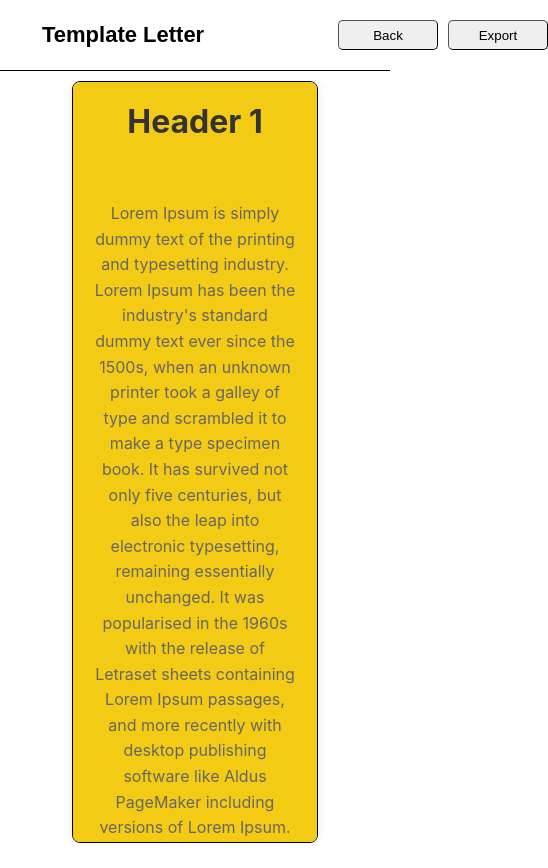
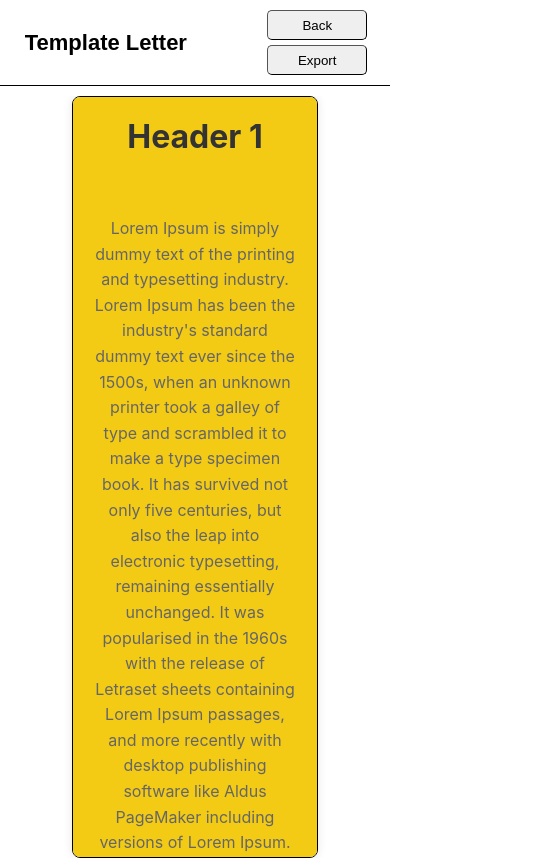
Before and after one commit to ValoQuang/flodesk-template, a React (Create React App) app: page / in a window 390 px wide. Both pictures are taken after a click on the element "Template Letter". Shown: the whole page, 548 px wide, since content can reach past the window. Built offline with nearby package versions, Linux system fonts and the light colour scheme.

Commit message:
fix: edit typo, types

```diff
--- a/src/AppContextProvider.tsx
+++ b/src/AppContextProvider.tsx
@@ -23,9 +23,9 @@ export const defaultValue: TemplateContextType = {
     },
   },
   setCurrentTemplate: () => {},
-  fetchTemplateList: () => {},
+  setTemplatesList: () => {},
   updateTemplateSettings: () => {},
-  setCurrentElement: () => {},
+  setCurrentElementTag: () => {},
 };
 
 const TemplateContext = createContext<TemplateContextType>(defaultValue);
@@ -33,22 +33,12 @@ const TemplateContext = createContext<TemplateContextType>(defaultValue);
 export const useTemplateContext = () => useContext(TemplateContext);
 
 export const TemplateProvider = ({ children }: { children: ReactNode }) => {
-  const [currentElementTag, setCurrentEl] = useState<string | null>(
+  const [currentElementTag, setCurrentElementTag] = useState<string | null>(
     ELEMENT_TAG.PAGE
   );
   const [currentTemplate, setCurrentTemplate] = useState<Template | null>(null);
-  const [templatesList, setTemplateList] = useState<Template[]>([]);
+  const [templatesList, setTemplatesList] = useState<Template[]>([]);
   const exportRef = useRef(null);
-
-  const setCurrentElement = (newEl: string | null) => {
-    if (currentTemplate) {
-      setCurrentEl(newEl);
-    }
-  };
-
-  const fetchTemplateList = (data: Template[]) => {
-    setTemplateList(data);
-  };
 
   const updateTemplateSettings = (settings: {
     property: string;
@@ -70,11 +60,11 @@ export const TemplateProvider = ({ children }: { children: ReactNode }) => {
           currentTemplate,
           setCurrentTemplate,
           updateTemplateSettings,
-          setCurrentElement,
+          setCurrentElementTag,
           currentElementTag,
           templatesList,
-          fetchTemplateList,
-          exportRef
+          setTemplatesList,
+          exportRef,
         } as TemplateContextType
       }
     >
--- a/src/components/Navbar/Navbar.css
+++ b/src/components/Navbar/Navbar.css
@@ -17,7 +17,7 @@
 }
 
 .navbar-input-header {
-  height:24px;
+  height: 24px;
   font-size: 22px;
   border-style: hidden;
   font-weight: bold;
@@ -36,3 +36,22 @@
   background-color: #e0e0e0;
   border-color: #999;
 }
+
+@media only screen and (max-width: 600px) {
+  .navbar-container {
+    width: 100%;
+    border-right-style: none;
+    margin: 10px 0px 10px 0px;
+    justify-content: space-around;
+  }
+
+  .navbar-container section {
+    flex-direction: column;
+    gap: 5px;
+  }
+
+  .navbar-input-header {
+    width: 50%;
+    border-style: hidden;
+  }
+}
--- a/src/components/Navbar/Navbar.tsx
+++ b/src/components/Navbar/Navbar.tsx
@@ -7,7 +7,7 @@ const Navbar = () => {
   const {
     exportRef,
     currentTemplate,
-    setCurrentElement,
+    setCurrentElementTag,
     setCurrentTemplate,
     templatesList,
     updateTemplateSettings,
@@ -20,13 +20,13 @@ const Navbar = () => {
     templatesList[foundIndex] = currentTemplate!;
 
     setCurrentTemplate(null as unknown as SetStateAction<Template>);
-    setCurrentElement(null);
+    setCurrentElementTag(null);
   };
 
   const handleExportStaticPage = () => {
     if (exportRef.current)
       return new Promise<void>((resolve, _) => {
-        setCurrentElement(null);
+        setCurrentElementTag(null);
         resolve();
       }).then(() => {
         const elementHTML = exportRef.current.outerHTML;
@@ -69,14 +69,12 @@ const Navbar = () => {
   return (
     <div className="navbar">
       <div className="navbar-container">
-        <section>
         <input
           className="navbar-input-header"
           type="text"
           onChange={handleTemplateTitle}
           value={currentTemplate?.title}
         />
-        </section>
 
         <section>
           {renderButton("Back", handleBackToTemplateSelector)}
--- a/src/components/Preview/Preview.tsx
+++ b/src/components/Preview/Preview.tsx
@@ -7,8 +7,12 @@ import "./Preview.css";
 import { ELEMENT_TAG } from "../../enum";
 
 const Preview = () => {
-  const { exportRef, currentTemplate, setCurrentElement, currentElementTag } =
-    useTemplateContext();
+  const {
+    exportRef,
+    currentTemplate,
+    setCurrentElementTag,
+    currentElementTag,
+  } = useTemplateContext();
 
   const captureClickElement = useCallback(
     (event: any) => {
@@ -19,12 +23,12 @@ const Preview = () => {
       ];
       const clickedId = event.target.id;
       if (validIds.includes(clickedId)) {
-        setCurrentElement(clickedId);
+        setCurrentElementTag(clickedId);
       } else {
-        setCurrentElement(ELEMENT_TAG.PAGE);
+        setCurrentElementTag(ELEMENT_TAG.PAGE);
       }
     },
-    [setCurrentElement]
+    [setCurrentElementTag]
   );
 
   const renderTemplate = useCallback(() => {
--- a/src/pages/TemplateBuilder.css
+++ b/src/pages/TemplateBuilder.css
@@ -24,6 +24,7 @@
 
   .templateBuilder-display {
     width: 100%;
+    flex-grow: 1;
     border-right-style: none;
   }
 
--- a/src/pages/TemplateSelector.tsx
+++ b/src/pages/TemplateSelector.tsx
@@ -10,7 +10,7 @@ const TemplateSelector: React.FC = () => {
     currentTemplate,
     setCurrentTemplate,
     templatesList,
-    fetchTemplateList,
+    setTemplatesList,
   } = useTemplateContext();
 
   const handleSelectTemplate = (currentTemplate: Template) => {
@@ -19,7 +19,7 @@ const TemplateSelector: React.FC = () => {
 
   useEffect(() => {
     //I created context here to simulate the API call from backend to fetch currentTemplate list.
-    fetchTemplateList(mockTemplates);
+    setTemplatesList(mockTemplates);
   }, []);
 
   const renderTemplateBuilder = (children: ReactNode) => {
--- a/src/types/index.ts
+++ b/src/types/index.ts
@@ -36,9 +36,9 @@ export interface TemplateContextType {
   updateTemplateSettings: Dispatch<
     SetStateAction<UpdateTemplateSettingsAction>
   >;
-  setCurrentElement: Dispatch<SetStateAction<string | null>>;
+  setCurrentElementTag: Dispatch<SetStateAction<string | null>>;
   currentElementTag?: string | null;
   templatesList: Template[] | [];
-  fetchTemplateList: Dispatch<SetStateAction<Template[] | null>>;
+  setTemplatesList: Dispatch<SetStateAction<Template[] | null>>;
   exportRef?: any;
 }
```
Lines whose indentation alone changed are shown as unchanged.
